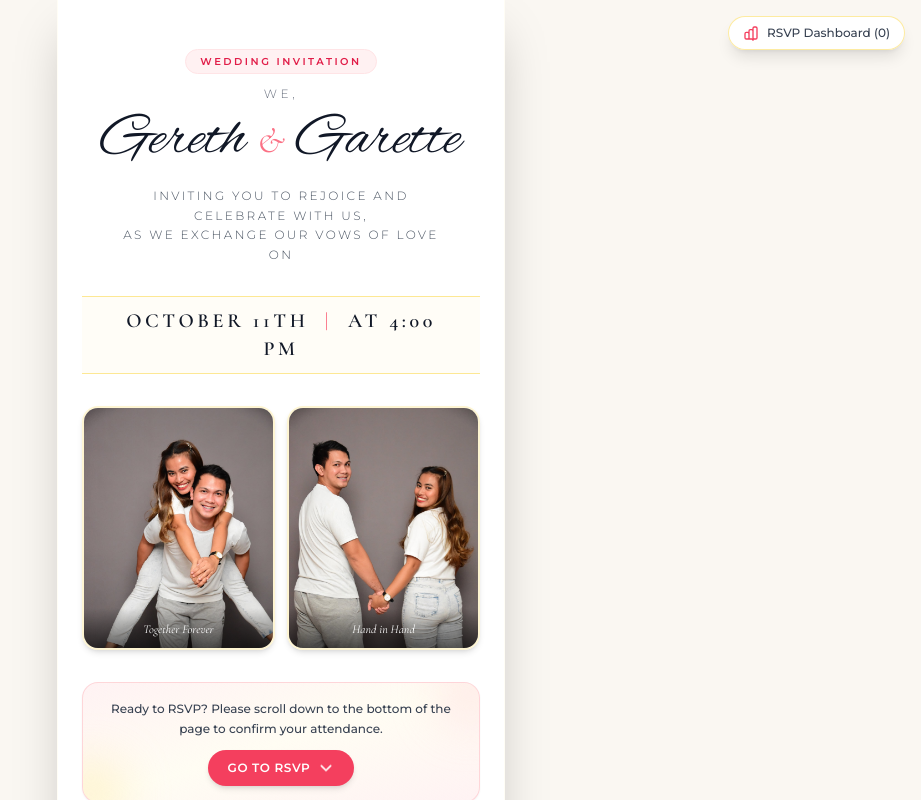
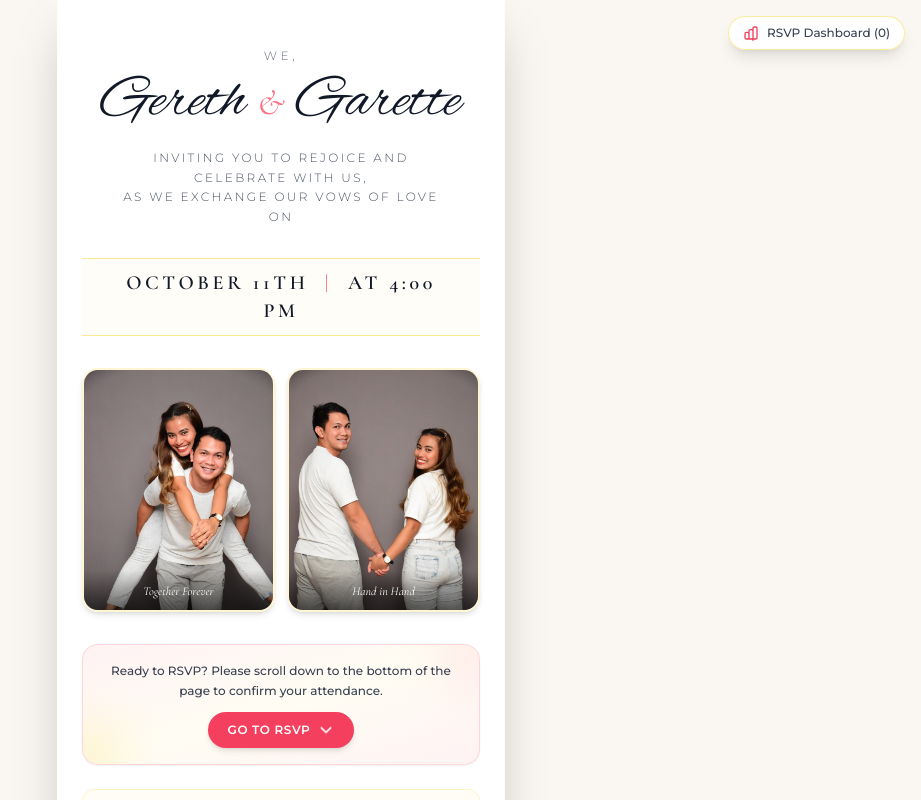
Before and after one commit to monaarontech/wedding-rsvp-app, a React (Vite) app: page / in a window 1280 px wide. Shown: the top 800 px of the page, without its empty margins (359-1280 px from the left). Built offline with nearby package versions, Linux system fonts and the light colour scheme; no server answers.

Commit message:
Remove Wedding Invitation pill tag from top of header

```diff
--- a/src/App.jsx
+++ b/src/App.jsx
@@ -51,9 +51,6 @@ export default function App() {
       <main class="max-w-md mx-auto min-h-screen bg-white shadow-2xl relative overflow-hidden border-x border-amber-50/50">
         {/* Header / Hero */}
         <header class="text-center pt-12 pb-6 px-6 relative z-10">
-          <div class="inline-block px-3.5 py-1 rounded-full bg-rose-50 text-[10px] uppercase tracking-[0.25em] text-rose-600 font-semibold mb-3 border border-rose-100">
-            Wedding Invitation
-          </div>
           <p class="text-xs uppercase tracking-[0.3em] text-gray-500 font-light mb-2">We,</p>
           <h1 class="font-script text-5xl md:text-6xl text-gray-900 leading-tight mb-4">
             Gereth <span class="text-rose-400 font-serifTitle italic font-light text-3xl md:text-4xl">&amp;</span> Garette
```
Also changed, not shown: 1 other file (tests, documents, lock files or other folders).
